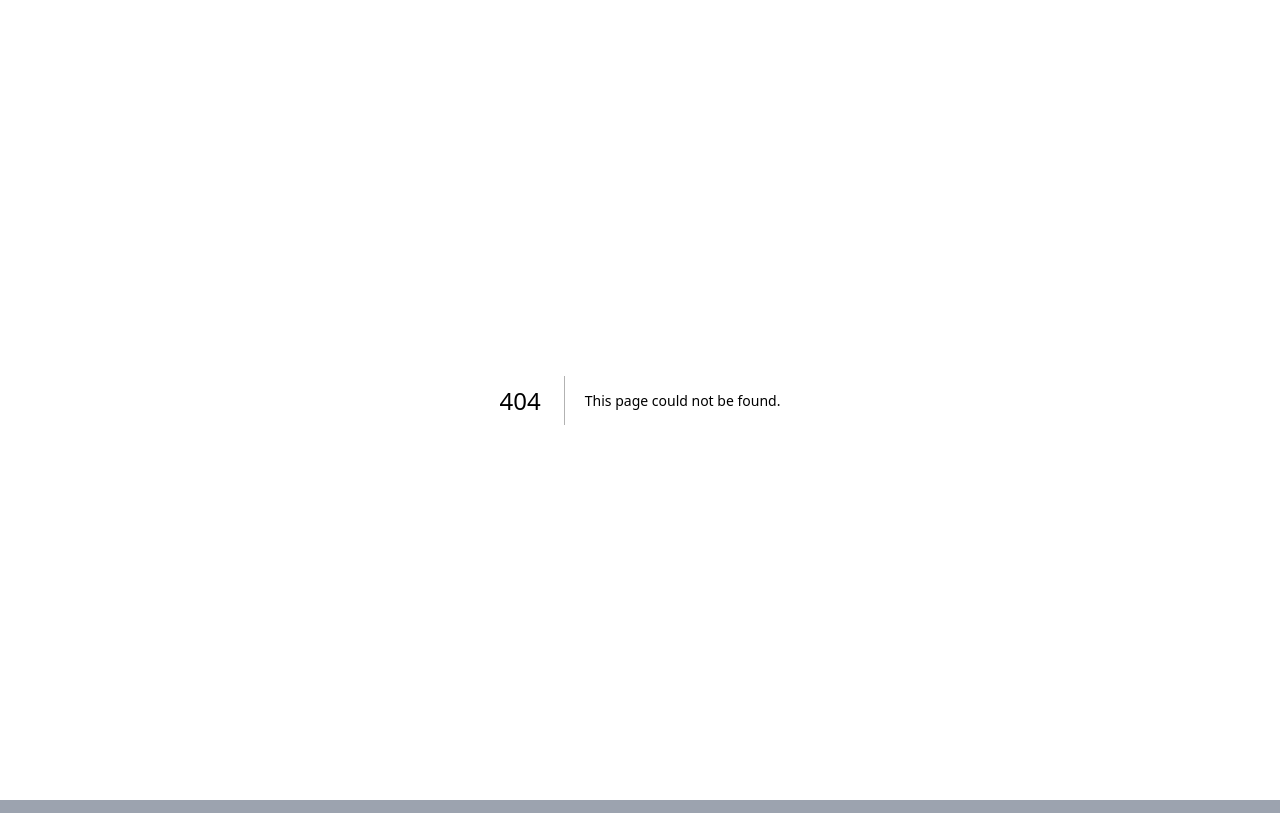
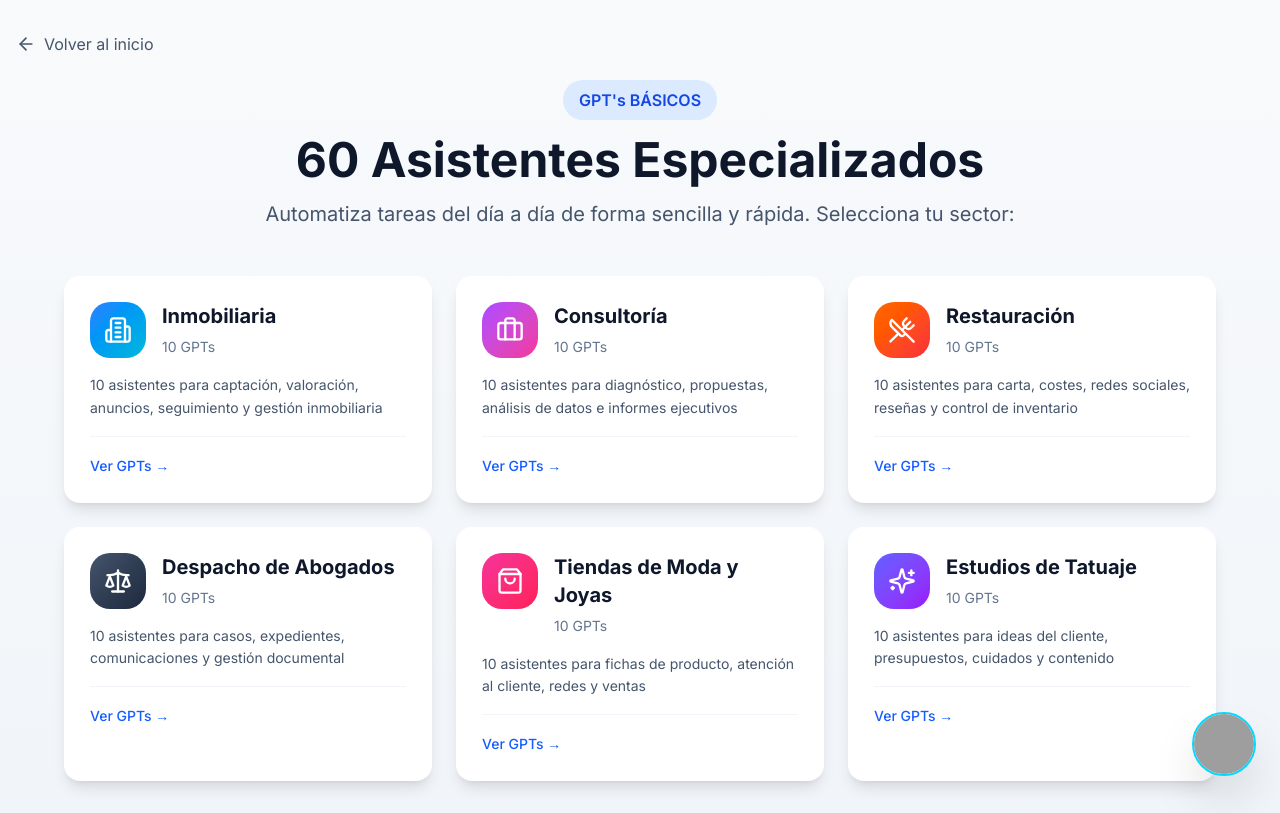
Before and after one commit to uptobe8/Casos-de-uso-de-flujos-automatizados-profesionales, a Next.js app: page /Casos-de-uso-de-flujos-automatizados-profesionales/basicos in a window 1280 px wide. Before the commit this address had no page. Built offline with nearby package versions, Linux system fonts and the light colour scheme; grey boxes are pictures that could not be loaded.

Commit message:
Create BasicosPage component with sector links

```diff
--- /dev/null
+++ b/app/basicos/page.tsx
@@ -0,0 +1,129 @@
+"use client"
+
+import Link from "next/link"
+import { ArrowLeft, Building2, Briefcase, UtensilsCrossed, Scale, ShoppingBag, Sparkles } from "lucide-react"
+import { AnimatedAvatar } from "@/components/animated-avatar"
+import { AiChat } from "@/components/ai-chat"
+import { useState } from "react"
+
+const sectores = [
+  {
+    id: "inmobiliaria",
+    nombre: "Inmobiliaria",
+    descripcion: "10 asistentes para captación, valoración, anuncios, seguimiento y gestión inmobiliaria",
+    icon: Building2,
+    color: "from-blue-500 to-cyan-500",
+    count: 10
+  },
+  {
+    id: "consultoria",
+    nombre: "Consultoría",
+    descripcion: "10 asistentes para diagnóstico, propuestas, análisis de datos e informes ejecutivos",
+    icon: Briefcase,
+    color: "from-purple-500 to-pink-500",
+    count: 10
+  },
+  {
+    id: "restauracion",
+    nombre: "Restauración",
+    descripcion: "10 asistentes para carta, costes, redes sociales, reseñas y control de inventario",
+    icon: UtensilsCrossed,
+    color: "from-orange-500 to-red-500",
+    count: 10
+  },
+  {
+    id: "legal",
+    nombre: "Despacho de Abogados",
+    descripcion: "10 asistentes para casos, expedientes, comunicaciones y gestión documental",
+    icon: Scale,
+    color: "from-slate-600 to-slate-800",
+    count: 10
+  },
+  {
+    id: "moda",
+    nombre: "Tiendas de Moda y Joyas",
+    descripcion: "10 asistentes para fichas de producto, atención al cliente, redes y ventas",
+    icon: ShoppingBag,
+    color: "from-pink-500 to-rose-500",
+    count: 10
+  },
+  {
+    id: "tatuaje",
+    nombre: "Estudios de Tatuaje",
+    descripcion: "10 asistentes para ideas del cliente, presupuestos, cuidados y contenido",
+    icon: Sparkles,
+    color: "from-indigo-500 to-purple-600",
+    count: 10
+  }
+]
+
+export default function BasicosPage() {
+  const [isChatActive, setIsChatActive] = useState(false)
+
+  return (
+    <main className="min-h-screen bg-gradient-to-b from-slate-50 to-slate-100">
+      <AnimatedAvatar
+        isChatActive={isChatActive}
+        onAvatarClick={() => setIsChatActive(!isChatActive)}
+      />
+      <AiChat isOpen={isChatActive} onClose={() => setIsChatActive(false)} />
+
+      <div className="container mx-auto px-4 py-8">
+        {/* Back button */}
+        <Link href="/" className="inline-flex items-center gap-2 text-slate-600 hover:text-blue-600 transition-colors mb-6">
+          <ArrowLeft className="w-5 h-5" />
+          <span>Volver al inicio</span>
+        </Link>
+
+        {/* Header */}
+        <div className="text-center mb-12">
+          <div className="inline-flex items-center gap-3 bg-blue-100 text-blue-700 px-4 py-2 rounded-full mb-4">
+            <span className="font-semibold">GPT's BÁSICOS</span>
+          </div>
+          <h1 className="text-4xl md:text-5xl font-bold text-slate-900 mb-4">
+            60 Asistentes Especializados
+          </h1>
+          <p className="text-xl text-slate-600 max-w-3xl mx-auto">
+            Automatiza tareas del día a día de forma sencilla y rápida. Selecciona tu sector:
+          </p>
+        </div>
+
+        {/* Sectores Grid */}
+        <div className="grid md:grid-cols-2 lg:grid-cols-3 gap-6 max-w-6xl mx-auto">
+          {sectores.map((sector) => {
+            const Icon = sector.icon
+            return (
+              <Link
+                key={sector.id}
+                href={`/basicos/${sector.id}`}
+                className="group relative bg-white rounded-2xl p-6 shadow-lg hover:shadow-xl transition-all duration-300 border-2 border-transparent hover:border-blue-400"
+              >
+                <div className="flex items-start gap-4 mb-4">
+                  <div className={`w-14 h-14 bg-gradient-to-br ${sector.color} rounded-xl flex items-center justify-center flex-shrink-0 group-hover:scale-110 transition-transform`}>
+                    <Icon className="w-7 h-7 text-white" />
+                  </div>
+                  <div className="flex-1">
+                    <h3 className="text-xl font-bold text-slate-900 mb-1 group-hover:text-blue-600 transition-colors">
+                      {sector.nombre}
+                    </h3>
+                    <div className="inline-flex items-center gap-1 text-sm text-slate-500">
+                      <span>{sector.count} GPTs</span>
+                    </div>
+                  </div>
+                </div>
+                <p className="text-slate-600 text-sm leading-relaxed">
+                  {sector.descripcion}
+                </p>
+                <div className="mt-4 pt-4 border-t border-slate-100">
+                  <span className="text-blue-600 font-medium text-sm group-hover:translate-x-1 inline-block transition-transform">
+                    Ver GPTs →
+                  </span>
+                </div>
+              </Link>
+            )
+          })}
+        </div>
+      </div>
+    </main>
+  )
+}
```
